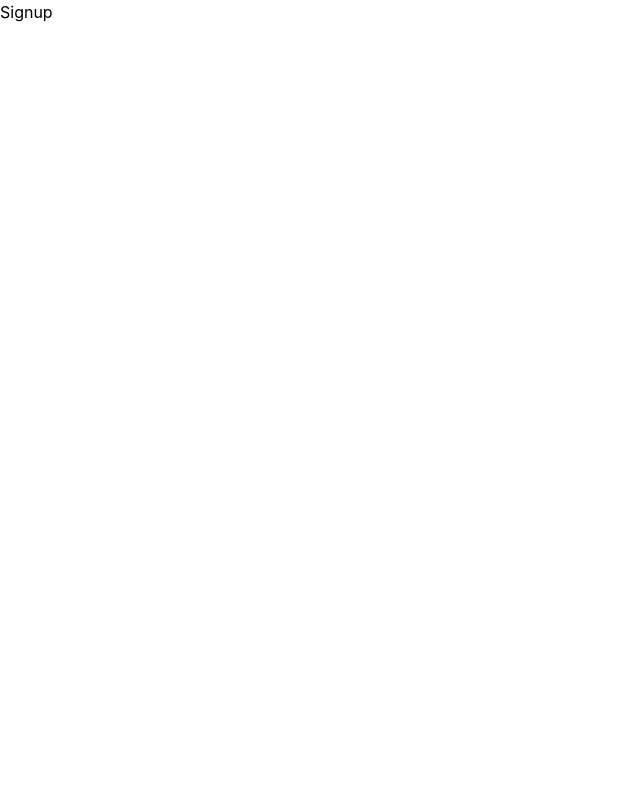
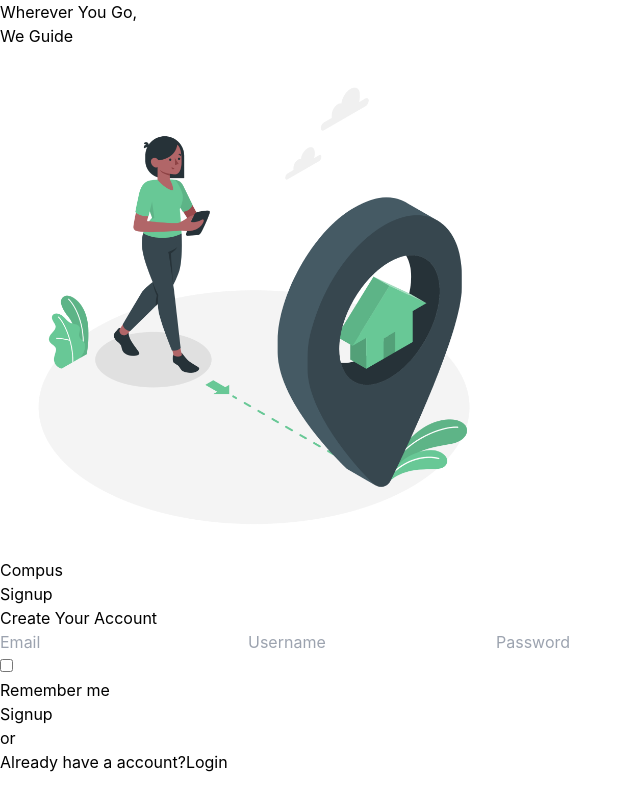
Before and after one commit to sukhesh-vsk/Compus-CNS, a React (Vite) app in the folder frontend/: page /signup in a window 1280 px wide. Shown: the whole page, without its empty margins (0-640 px from the left). Built offline with nearby package versions, Linux system fonts and the light colour scheme.

Commit message:
Updated Login, Signup UI

```diff
--- a/frontend/src/App.css
+++ b/frontend/src/App.css
@@ -2,10 +2,11 @@
 @tailwind components;
 @tailwind utilities;
 
-.login-text {
-    top: 40px
+.logo-text {
+    top: 50px;
+    left: 30px;
 }
 
 .login-image {
-    width: 550px;
+    width: 510px;
 }
--- a/frontend/src/components/Login.jsx
+++ b/frontend/src/components/Login.jsx
@@ -1,18 +1,19 @@
 import React from 'react'
+import { Link} from 'react-router-dom'
 import MapImg from '../img/map-image.png'
 
 function Login() {
   return (
     <div className="w-full h-full flex items-start">
             <div className='relative h-full flex-1 flex items-center justify-center flex-col'>
-                <div className='absolute login-text flex flex-col'>
-                    <h1 className='text-4x1 text-[#060606] font-bold my-4'>Wherever You Go, We Guide</h1>
-                    {/* <p className='text-xl text-white font-normal'>Start for free and get attractive offers from the community</p>*/}
+                <div className='absolute logo-text flex flex-col'>
+                    <h1 className='text-3xl text-[#060606] font-bold my-2'>Wherever You Go,</h1>
+                    <h2 className='text-2xl font-semibold my-1 text-[#5DB487]'>We Guide</h2>
                 </div>
                 <img src={MapImg} className="login-image" />
             </div>
-            <div className='flex-1 w-1/2 h-full bg-[#f5f5f5] flex flex-col p-20 justify-between items-center'>
-                <h1 className='max-w-[500px] mx-auto text-3xl text-[#5DB487] font-semibold mr-auto'>Compus</h1>
+            <div className='flex-1 w-1/2 h-full bg-[#f1f1f1] flex flex-col p-20 justify-between items-center'>
+                <h1 className='max-w-[500px] mx-auto text-4xl text-[#5DB487] font-semibold mr-auto'>Compus</h1>
 
                 <div className='w-full flex flex-col max-w-[500px]'>
                     <div className='w-full flex flex-col mb-2'>
@@ -42,11 +43,8 @@ function Login() {
                     </div>
                     <div className='w-full flex flex-col my-4'>
                         <button className='w-full text-white my-2 font-semibold bg-[#5DB487] rounded-md p-4 text-center flex items-center justify-center cursor-pointer'>
-                            Login
+                            <Link to="/home">Login</Link>
                         </button>
-                        {/* <button className='w-full text-[#060606] my-2 font-semibold bg-white border border-black rounded-md p-4 text-center flex items-center justify-center cursor-pointer'>
-                            Register
-                        </button> */}
                     </div>
 
                     <div className='w-full flex items-center justify-center relative py-2'>
@@ -57,7 +55,12 @@ function Login() {
                 </div>
 
                 <div className='w-full flex items-center justify-center'>
-                    <p className='text-sm font-normal text-[#060606]'>Don't have a account? <span className='font-semibold underline underline-offset-2 cursor-pointer text-[#5DB487]'>Register</span></p>
+                    <p className='text-sm font-normal text-[#060606]'>
+                    Don't have a account?
+                      <Link to="/signup" className='font-semibold underline underline-offset-2 cursor-pointer text-[#5DB487]'>
+                      Register
+                      </Link>
+                    </p>
                 </div>
 
             </div>
--- a/frontend/src/components/Signup.jsx
+++ b/frontend/src/components/Signup.jsx
@@ -1,8 +1,72 @@
 import React from 'react'
+import { Link } from 'react-router-dom'
+import MapImg from '../img/map-image.png'
 
 function Signup() {
   return (
-    <div>Signup</div>
+    <div className="w-full h-full flex items-start">
+            <div className='relative h-full flex-1 flex items-center justify-center flex-col'>
+                <div className='absolute logo-text flex flex-col'>
+                    <h1 className='text-3xl text-[#060606] font-bold my-2'>Wherever You Go,</h1>
+                    <h2 className='text-2xl font-semibold my-1 text-[#5DB487]'>We Guide</h2>
+                </div>
+                <img src={MapImg} className="login-image" />
+            </div>
+            <div className='flex-1 w-1/2 h-full bg-[#f1f1f1] flex flex-col p-20 justify-between items-center'>
+                <h1 className='max-w-[500px] mx-auto text-4xl text-[#5DB487] font-semibold mr-auto'>Compus</h1>
+
+                <div className='w-full flex flex-col max-w-[500px]'>
+                    <div className='w-full flex flex-col mb-2'>
+                        <h3 className='text-3xl font-semibold mb-2 text-black'>Signup</h3>
+                        <p className='text-base mb-2 text-[#64BE8F]'>Create Your Account</p>
+                    </div>
+
+                    <div className='w-full flex flex-col'>
+                        <input
+                            type="email"
+                            placeholder="Email"
+                            className="w-full text-black py-2 my-2 bg-transparent border-b border-black outline-none focus:outline none"
+                        />
+                        <input
+                            type="email"
+                            placeholder="Username"
+                            className="w-full text-black py-2 my-2 bg-transparent border-b border-black outline-none focus:outline none"
+                        />
+                        <input
+                            type="password"
+                            placeholder="Password"
+                            className="w-full text-black py-2 my-2 bg-transparent border-b border-black outline-none focus:outline none"
+                        />
+                    </div>
+                    <div className='w-full flex items-center justify-between'>
+                        <div className='w-full flex items-center'>
+                            <input type='checkbox' className='w-4 h-4 mr-2' />
+                            <p className='text-sm text-black'>Remember me</p>
+                        </div>
+                    </div>
+                    <div className='w-full flex flex-col my-4'>
+                        <button className='w-full text-white my-2 font-semibold bg-[#5DB487] rounded-md p-4 text-center flex items-center justify-center cursor-pointer'>
+                            <Link to="/home">Signup</Link>
+                        </button>
+                    </div>
+
+                    <div className='w-full flex items-center justify-center relative py-2'>
+                        <div className='w-full h-[1px] bg-black/40'></div>
+                        <p className="text-lg absolute text-black/80 bg-[#f5f5f5]">or</p>
+                    </div>
+
+                </div>
+
+                <div className='w-full flex items-center justify-center'>
+                    <p className='text-sm font-normal text-[#060606]'>Already have a account?
+                    <Link to="/login" className='font-semibold underline underline-offset-2 cursor-pointer text-[#5DB487]'>
+                    Login
+                    </Link>
+                    </p>
+                </div>
+
+            </div>
+        </div>
   )
 }
 
```
